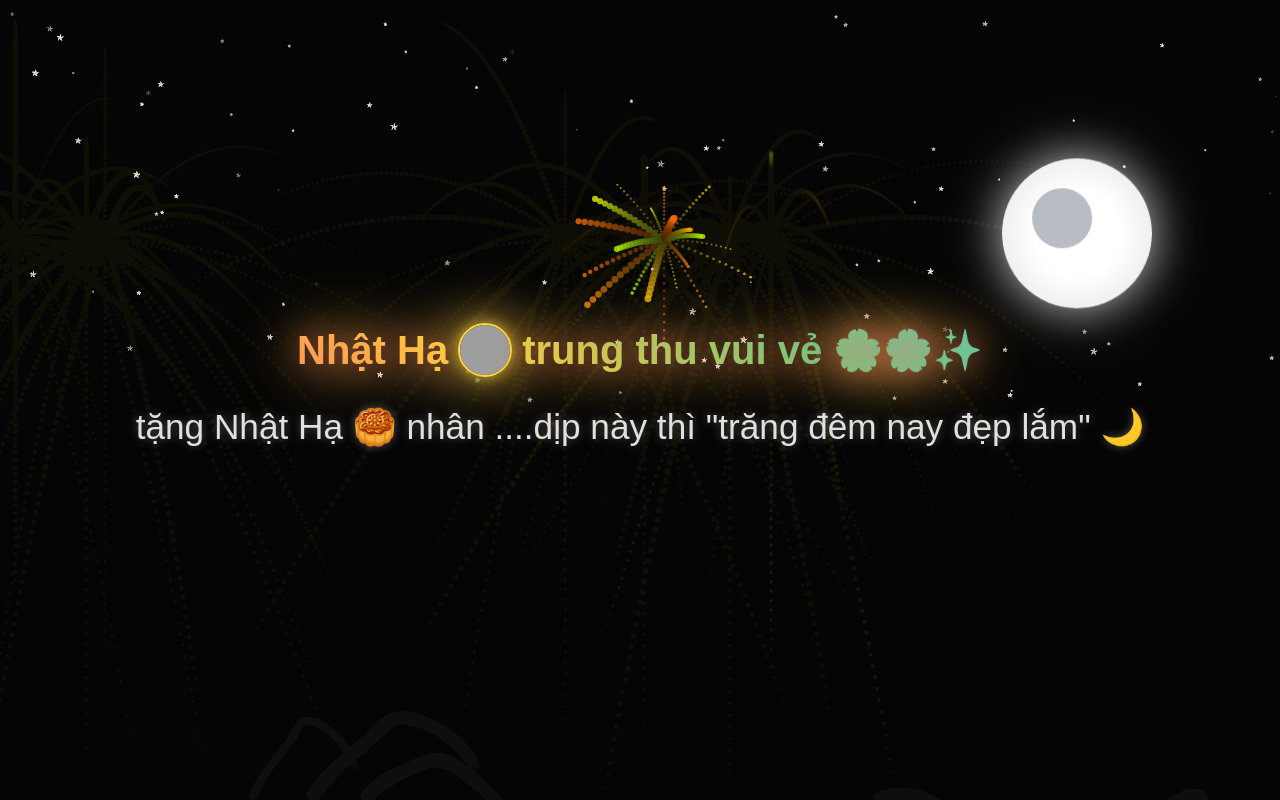
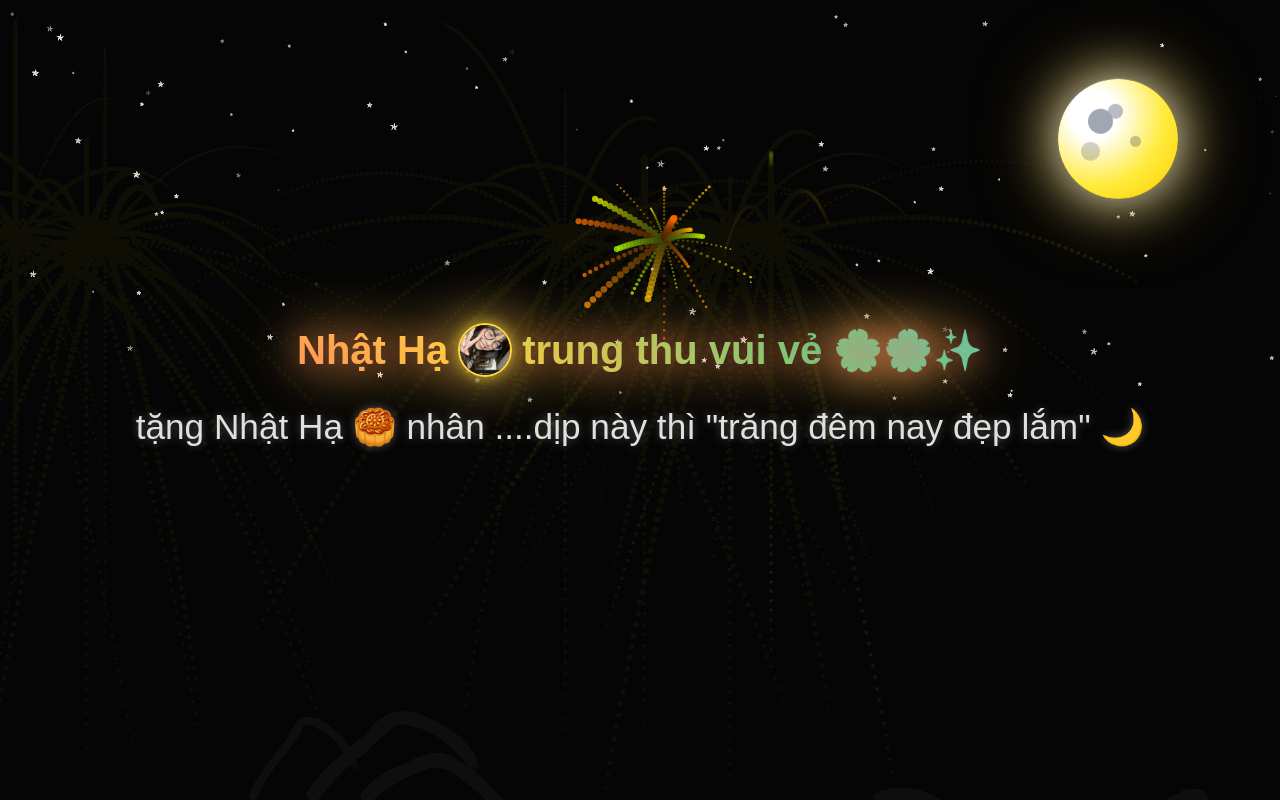
Before and after one commit to thaidong952-blip/trungthu, a Flask app: page / in a window 1280 px wide. Run offline with Flask 3, Linux system fonts and the light colour scheme; grey boxes are pictures that could not be loaded.

Commit message:
Update index.html

```diff
--- a/templates/index.html
+++ b/templates/index.html
@@ -69,26 +70,31 @@
         }
         .moon {
             position: absolute;
-            top: 20%;
-            right: 10%;
-            width: 150px;
-            height: 150px;
-            background: radial-gradient(circle, #fff 40%, #f0f0f0 70%, #e0e0e0 100%);
+            top: 10%;
+            right: 8%;
+            width: 120px;
+            height: 120px;
+            background: radial-gradient(circle at 30% 30%, #fff 20%, #ffeb3b 60%, #ffcc00 100%);
             border-radius: 50%;
-            box-shadow: 0 0 50px rgba(255, 255, 255, 0.8);
+            box-shadow:
+                0 0 50px rgba(255, 255, 255, 0.8),
+                0 0 80px rgba(255, 204, 0, 0.6);
             z-index: 5;
-            animation: floatMoon 6s ease-in-out infinite;
+            animation: rotateMoon 8s linear infinite, floatMoon 6s ease-in-out infinite;
         }
         .moon::before {
             content: '';
             position: absolute;
-            top: 20%;
-            left: 20%;
-            width: 60px;
-            height: 60px;
-            background: #16213e;
+            top: 25%;
+            left: 25%;
+            width: 25px;
+            height: 25px;
+            background: rgba(22, 33, 62, 0.4);
             border-radius: 50%;
-            opacity: 0.3;
+            box-shadow:
+                15px -10px 0 -5px rgba(22, 33, 62, 0.3),
+                -10px 30px 0 -3px rgba(22, 33, 62, 0.2),
+                35px 20px 0 -7px rgba(22, 33, 62, 0.25);
         }
         @keyframes fadeInUp {
             from {
@@ -146,7 +160,8 @@
     <div class="container">
         <h1>
             <span>Nhật Hạ</span>
-            <img src="hạ.jpg" alt="Nhật Hạ" class="person-small-img" onerror="this.src='https://via.placeholder.com/50x50/ffd93d/000?text=H'">
+            <!-- Sửa đường dẫn đúng đến file ha.jpg trong thư mục templates -->
+            <img src="templates/ha.jpg" alt="Nhật Hạ" class="person-small-img">
             <span>trung thu vui vẻ 🌸🌸✨</span>
         </h1>
         <p>tặng Nhật Hạ 🥮 nhân ....dịp này thì "trăng đêm nay đẹp lắm" 🌙</p>
```
Also changed, not shown: other parts of templates/index.html (+16 -7 lines).
